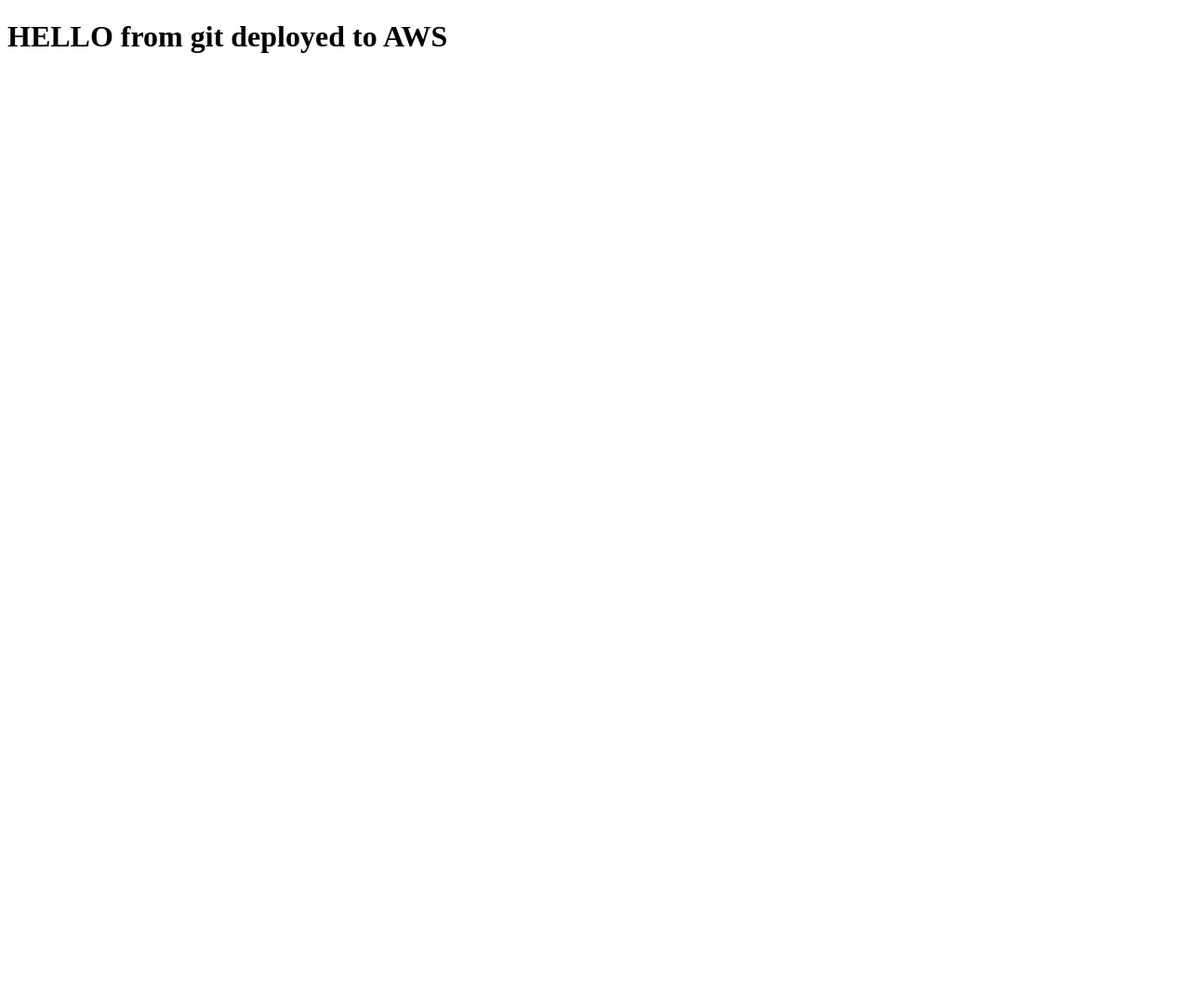
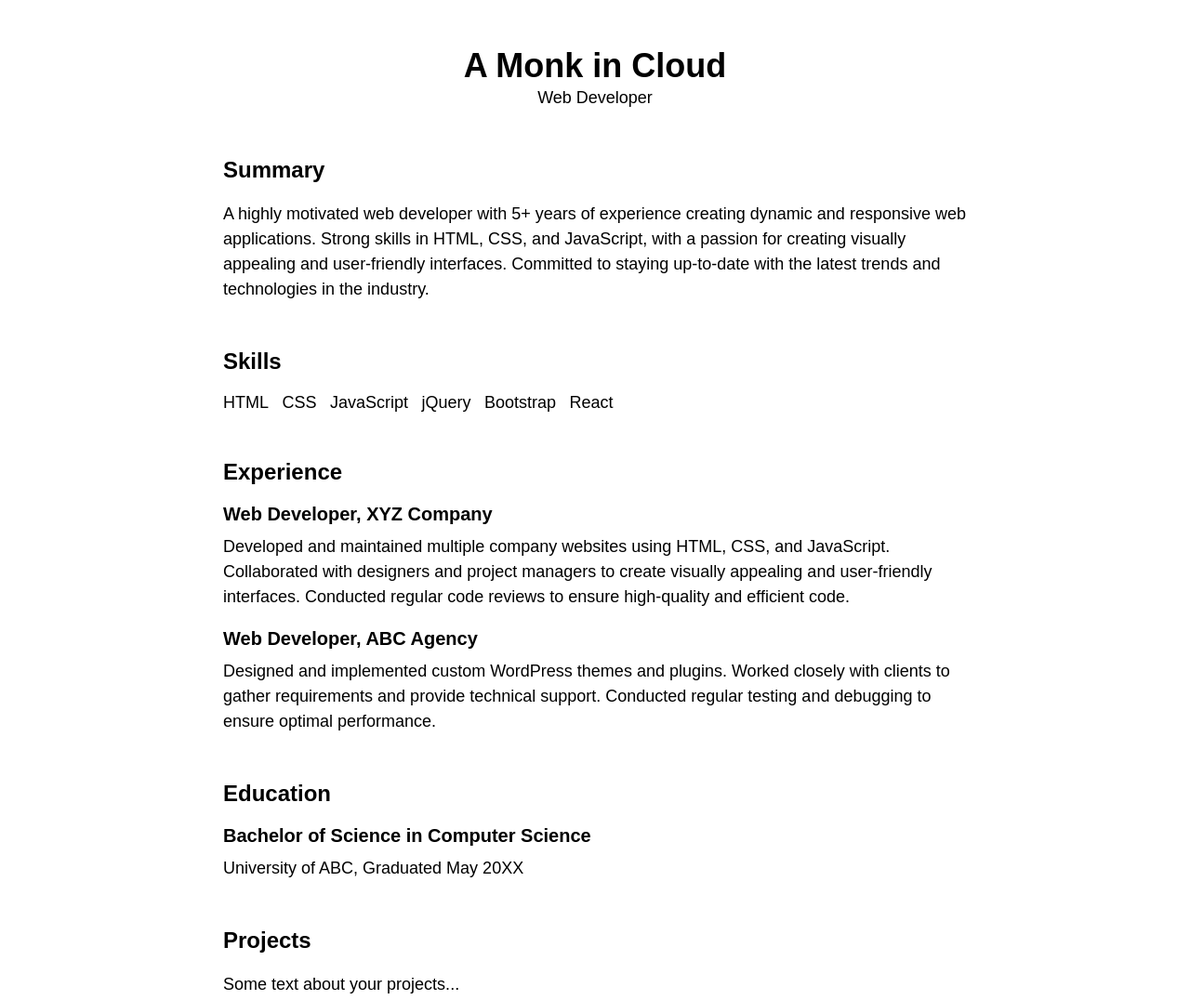
Before and after one commit to KemPavel/aws-test, a plain HTML site: page index.html in a window 1280 px wide. Shown: the whole page at 93% size. Before the commit the page ends 800 px from the top, so only its background shows below. Drawn offline with Linux system fonts and the light colour scheme.

Commit message:
Add files via upload

```diff
--- a/index.html
+++ b/index.html
@@ -1,13 +1,46 @@
-<!doctype html>
-<html lang="en">
+<!DOCTYPE html>
+<html>
 <head>
-    <meta charset="UTF-8">
-    <meta name="viewport"
-          content="width=device-width, user-scalable=no, initial-scale=1.0, maximum-scale=1.0, minimum-scale=1.0">
-    <meta http-equiv="X-UA-Compatible" content="ie=edge">
-    <title>Document</title>
+	<title>Resume</title>
+	<link rel="stylesheet" type="text/css" href="style.css">
 </head>
 <body>
-    <h1>HELLO from git deployed to AWS</h1>
+	<div class="container">
+		<header>
+			<h1>A Monk in Cloud</h1>
+			<p>Web Developer</p>
+		</header>
+		<section>
+			<h2>Summary</h2>
+			<p>A highly motivated web developer with 5+ years of experience creating dynamic and responsive web applications. Strong skills in HTML, CSS, and JavaScript, with a passion for creating visually appealing and user-friendly interfaces. Committed to staying up-to-date with the latest trends and technologies in the industry.</p>
+		</section>
+		<section>
+			<h2>Skills</h2>
+			<ul>
+				<li>HTML</li>
+				<li>CSS</li>
+				<li>JavaScript</li>
+				<li>jQuery</li>
+				<li>Bootstrap</li>
+				<li>React</li>
+			</ul>
+		</section>
+		<section>
+			<h2>Experience</h2>
+			<h3>Web Developer, XYZ Company</h3>
+			<p>Developed and maintained multiple company websites using HTML, CSS, and JavaScript. Collaborated with designers and project managers to create visually appealing and user-friendly interfaces. Conducted regular code reviews to ensure high-quality and efficient code. </p>
+			<h3>Web Developer, ABC Agency</h3>
+			<p>Designed and implemented custom WordPress themes and plugins. Worked closely with clients to gather requirements and provide technical support. Conducted regular testing and debugging to ensure optimal performance.</p>
+		</section>
+		<section>
+			<h2>Education</h2>
+			<h3>Bachelor of Science in Computer Science</h3>
+			<p>University of ABC, Graduated May 20XX</p>
+		</section>
+		<section id="projects">
+			<h2>Projects</h2>
+			<p>Some text about your projects...</p>
+		</section>
+	</div>
 </body>
 </html>
--- /dev/null
+++ b/style.css
@@ -0,0 +1,58 @@
+body {
+	font-family: Arial, sans-serif;
+	margin: 0;
+	padding: 0;
+}
+
+.container {
+	max-width: 800px;
+	margin: 0 auto;
+	padding: 50px;
+}
+
+header {
+	text-align: center;
+	margin-bottom: 50px;
+}
+
+h1 {
+	font-size: 36px;
+	margin: 0;
+}
+
+p {
+	font-size: 18px;
+	margin: 0;
+}
+
+section {
+	margin-bottom: 50px;
+}
+
+h2 {
+	font-size: 24px;
+	margin-bottom: 20px;
+}
+
+ul {
+	margin: 0;
+	padding: 0;
+	list-style: none;
+}
+
+li {
+	display: inline-block;
+	margin-right: 10px;
+	font-size: 18px;
+}
+
+h3 {
+	font-size: 20px;
+	margin-top: 20px;
+	margin-bottom: 10px;
+}
+
+p {
+	font-size: 18px;
+	line-height: 1.5;
+}
```
Also changed, not shown: 1 other file.
